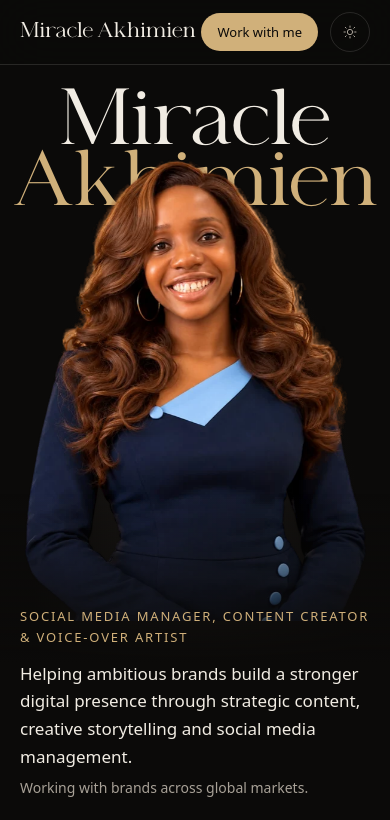
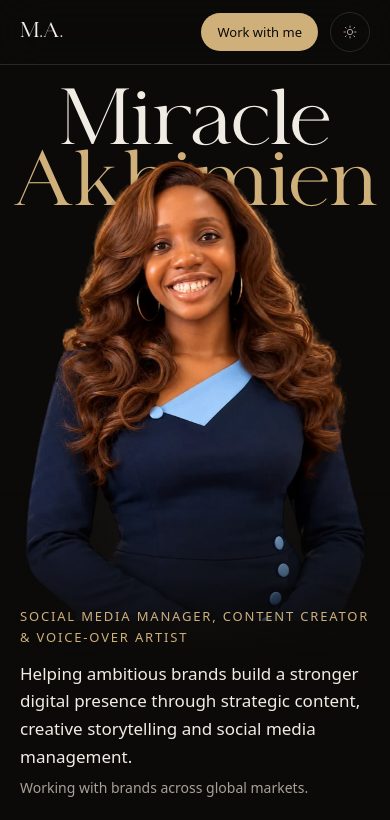
Before and after one commit to SamTeck01/social-media-manager-portfolio, a Next.js app in the folder web/: page / in a window 390 px wide. Shown: the top 820 px of the page. Built offline with nearby package versions, Linux system fonts and the light colour scheme.

Commit message:
Responsive: M.A. monogram under 400px, 'Hire me' under 340px, clip About zoom; verified 240-2560px
Co-Authored-By: Claude Opus 5.5 <noreply@anthropic.com>
Claude-Session: https://claude.ai/code/session_017HRKuGRTr2TeYunUwT3HaN

```diff
--- a/web/app/page.tsx
+++ b/web/app/page.tsx
@@ -55,8 +55,14 @@ export default function Home() {
 
       <header className="fixed inset-x-0 top-0 z-50 border-b border-hair bg-wall/70 backdrop-blur-xl">
         <nav className="mx-auto flex h-16 max-w-[92rem] items-center justify-between px-5 md:h-20 md:px-10">
-          <a href="#top" className="display text-xl">
-            {site.name}
+          <a href="#top" aria-label={site.name} className="display shrink-0 whitespace-nowrap text-xl">
+            {/* Very narrow screens get the monogram so the header never overflows. */}
+            <span aria-hidden className="min-[400px]:hidden">
+              M.A.
+            </span>
+            <span aria-hidden className="hidden min-[400px]:inline">
+              {site.name}
+            </span>
           </a>
           <div className="flex items-center gap-2 text-sm md:gap-8">
             <a href="#work" className="sweep hidden text-ink-2 transition-colors hover:text-ink md:inline">
@@ -70,9 +76,10 @@ export default function Home() {
             </a>
             <a
               href="#contact"
-              className="mr-1 rounded-full bg-gold px-4 py-2.5 text-[13px] font-medium text-wall transition-[opacity,transform] duration-200 hover:opacity-90 active:scale-[0.97] md:mr-0 md:px-5"
+              className="mr-1 whitespace-nowrap rounded-full bg-gold px-4 py-2.5 text-[13px] font-medium text-wall transition-[opacity,transform] duration-200 hover:opacity-90 active:scale-[0.97] md:mr-0 md:px-5"
             >
-              Work with me
+              <span className="min-[340px]:hidden">Hire me</span>
+              <span className="hidden min-[340px]:inline">Work with me</span>
             </a>
             <ThemeToggle />
           </div>
@@ -370,7 +377,7 @@ export default function Home() {
         {/* About */}
         <section id="about" className="scroll-mt-16 px-5 pb-24 md:px-10 md:pb-36">
           <div className="mx-auto grid max-w-[92rem] items-center gap-12 md:grid-cols-12 md:gap-10">
-            <div className="md:col-span-5">
+            <div className="overflow-hidden rounded-2xl md:col-span-5">
               <img
                 src="/media/about-suit-853.webp"
                 srcSet="/media/about-suit-640.webp 640w, /media/about-suit-853.webp 853w"
```
Also changed, not shown: 1 other file (tests, documents, lock files or other folders).
